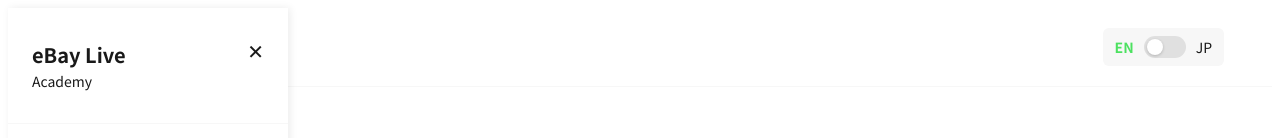
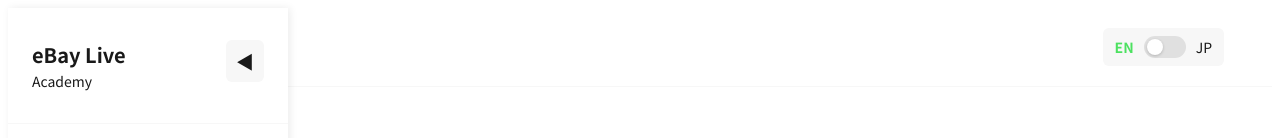
Before and after one commit to KanaeIwase/ebaylive, a React (Vite) app: page / in a window 1280 px wide. Shown: the top 138 px of the page. Built offline with nearby package versions, Linux system fonts and the light colour scheme; a web font is replaced by a local one.

Commit message:
Change close icon from X to arrow

```diff
--- a/src/App.jsx
+++ b/src/App.jsx
@@ -476,8 +476,8 @@
                 {lang==="en"?"Academy":"アカデミー"}
               </div>
             </div>
-            <button onClick={()=>setSidebarOpen(false)} style={{ background:"none", border:"none", fontSize:20, cursor:"pointer", color:"#191919", padding:0 }}>
-              ✕
+            <button onClick={()=>setSidebarOpen(false)} style={{ background:"#F7F7F7", border:"none", fontSize:18, cursor:"pointer", color:"#191919", padding:"8px 10px", borderRadius:6 }}>
+              ◀
             </button>
           </div>
 
```
